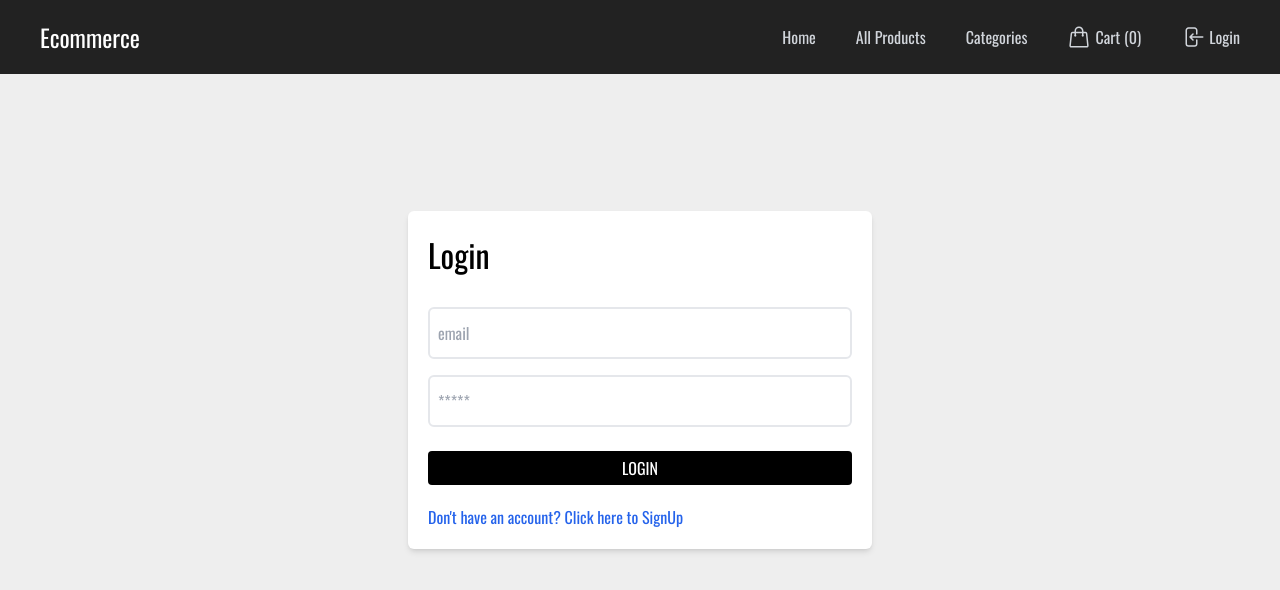
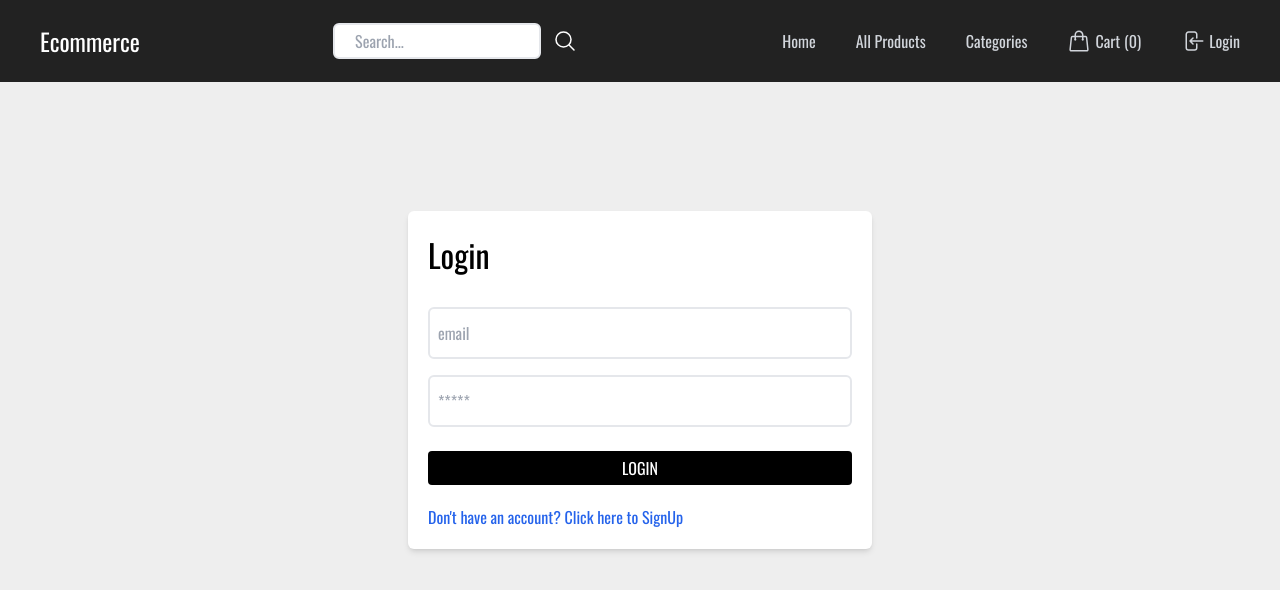
Before and after one commit to NikhilDevAS/nextjs-ecommerce, a Next.js app: page /login in a window 1280 px wide. Shown: the top 590 px of the page. Built offline with nearby package versions, Linux system fonts and the light colour scheme.

Commit message:
add search functions and fixed some issues

```diff
--- a/components/Header.js
+++ b/components/Header.js
@@ -2,12 +2,21 @@ import Link from 'next/link';
 import Center from './Center';
 import { useContext, useState } from 'react';
 import { Context } from './Context/ContextProvider';
+import { useRouter } from 'next/router';
 
 export default function Header() {
+  const [searchData, setSearchData] = useState('');
   const { userInfo, authStatus, cartProducts, removeUserInfo } =
     useContext(Context);
 
+  const router = useRouter();
+
   const [mobileNav, setMobileNav] = useState(false);
+  const search = () => {
+    if (searchData) {
+      router.push('/search/product/' + searchData);
+    }
+  };
   return (
     <header className="fixed top-0">
       {/* <pre className="text-white">{JSON.stringify(userInfo)}</pre> */}
@@ -19,6 +28,31 @@ export default function Header() {
           >
             Ecommerce
           </Link>
+          <div className="flex items-center">
+            <input
+              className="px-5 py-1 w-full"
+              type="text"
+              value={searchData}
+              placeholder="Search..."
+              onChange={(e) => setSearchData(e.target.value)}
+            />
+            <button className="mx-3" onClick={() => search()}>
+              <svg
+                xmlns="http://www.w3.org/2000/svg"
+                fill="none"
+                viewBox="0 0 24 24"
+                strokeWidth={1.5}
+                stroke="currentColor"
+                className="w-6 h-6 text-white"
+              >
+                <path
+                  strokeLinecap="round"
+                  strokeLinejoin="round"
+                  d="M21 21l-5.197-5.197m0 0A7.5 7.5 0 105.196 5.196a7.5 7.5 0 0010.607 10.607z"
+                />
+              </svg>
+            </button>
+          </div>
           <div>
             <nav className="desktop-nav">
               <Link className="nav-link" href={'/'}>
--- a/pages/categories.js
+++ b/pages/categories.js
@@ -23,6 +23,7 @@ export default function CategoriesPage({ products }) {
           <h1 className="title">Categories</h1>
           {categoryProducts &&
             categoryProducts.map((category, index) => {
+              if (category.products.length > 0) {
                 return (
                   <div key={index} className="mb-5">
                     <div className="underline flex justify-between items-center">
@@ -36,6 +37,7 @@ export default function CategoriesPage({ products }) {
                     </div>
                   </div>
                 );
+              }
             })}
         </div>
       </Center>
--- a/pages/index.js
+++ b/pages/index.js
@@ -15,9 +15,8 @@ export default function Home({ featuredProduct, newProducts }) {
 }
 
 export async function getServerSideProps() {
-  const featuredProductId = '651d8825f40bdc8dc99da6c6';
   await mongooseConnect();
-  const featuredProduct = await Product.findById(featuredProductId);
+  const featuredProduct = await Product.findOne({ featuredProduct: true });
   const newProducts = await Product.find({}, null, {
     sort: { _id: -1 },
     limit: 12,
--- /dev/null
+++ b/pages/search/product/[data].js
@@ -0,0 +1,58 @@
+import Center from '@/components/Center';
+import Header from '@/components/Header';
+import ProductGrid from '@/components/ProductGrid';
+import { Product } from '@/models/Product';
+import { useRouter } from 'next/router';
+
+export default function SearchResultPage({ products }) {
+  const router = useRouter();
+  const { data } = router.query;
+  return (
+    <>
+      <Header />
+      <Center>
+        <div className="p-5 md:p-0">
+          <h1 className="title mt-[100px]">Search For &quot; {data} &quot;</h1>
+          {products && products.length > 0 ? (
+            <ProductGrid products={products} />
+          ) : (
+            <div className="w-full flex justify-center items-center">
+              <p className="text-xl text-gray-400 font-bold flex gap-2 items-center">
+                <span>Products Not Found</span>
+                <svg
+                  xmlns="http://www.w3.org/2000/svg"
+                  fill="none"
+                  viewBox="0 0 24 24"
+                  strokeWidth={1.5}
+                  stroke="currentColor"
+                  className="w-6 h-6"
+                >
+                  <path
+                    strokeLinecap="round"
+                    strokeLinejoin="round"
+                    d="M15.182 16.318A4.486 4.486 0 0012.016 15a4.486 4.486 0 00-3.198 1.318M21 12a9 9 0 11-18 0 9 9 0 0118 0zM9.75 9.75c0 .414-.168.75-.375.75S9 10.164 9 9.75 9.168 9 9.375 9s.375.336.375.75zm-.375 0h.008v.015h-.008V9.75zm5.625 0c0 .414-.168.75-.375.75s-.375-.336-.375-.75.168-.75.375-.75.375.336.375.75zm-.375 0h.008v.015h-.008V9.75z"
+                  />
+                </svg>
+              </p>
+            </div>
+          )}
+        </div>
+      </Center>
+    </>
+  );
+}
+
+export async function getServerSideProps(Context) {
+  const { data } = Context.query;
+  //   db.products.find({ description: { $regex: /S/ } });
+
+  const result = await Product.find({
+    $or: [{ title: { $regex: data, $options: 'i' } }],
+  });
+
+  return {
+    props: {
+      products: JSON.parse(JSON.stringify(result)),
+    },
+  };
+}
```
Lines whose indentation alone changed are shown as unchanged.
